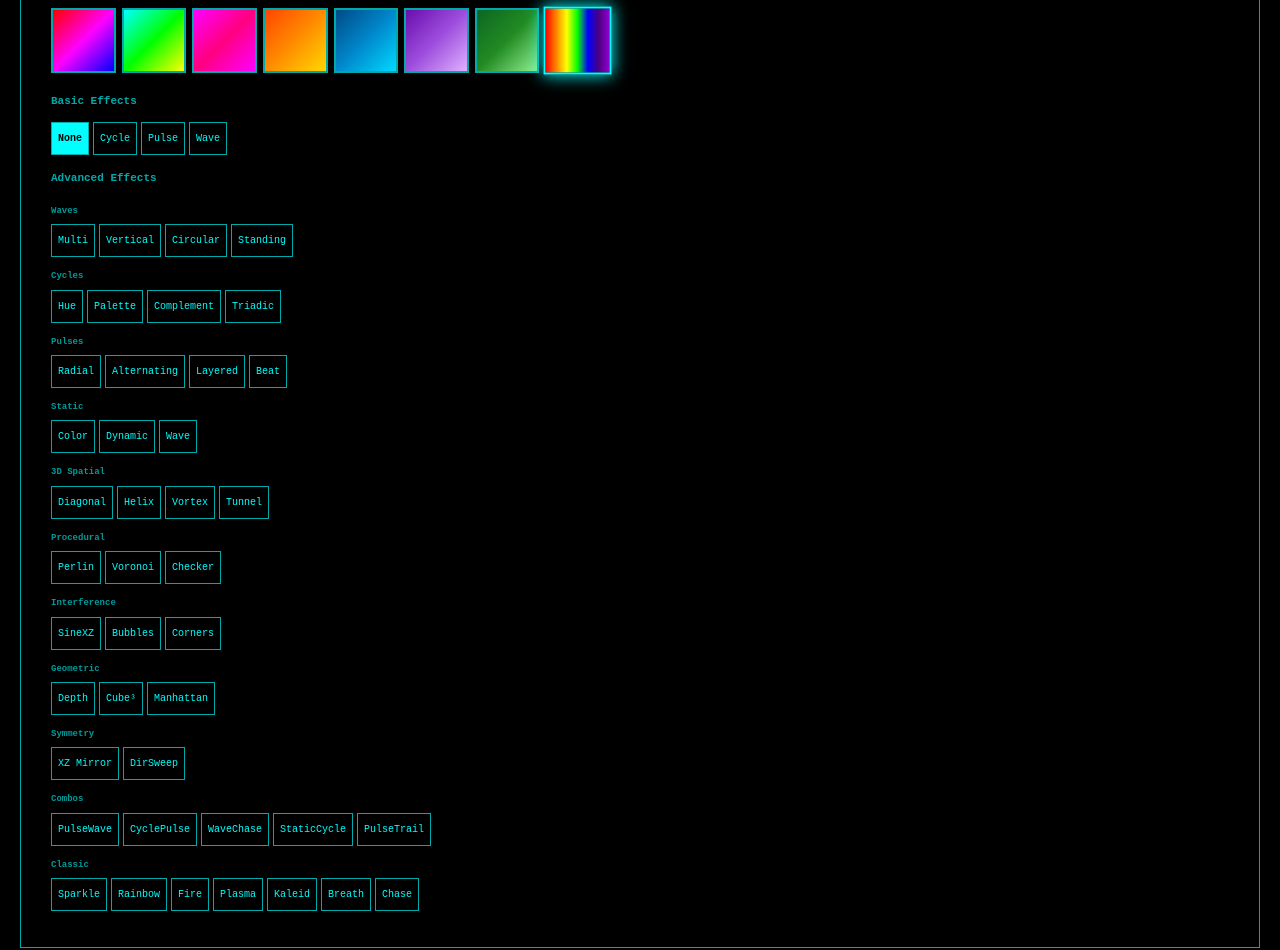
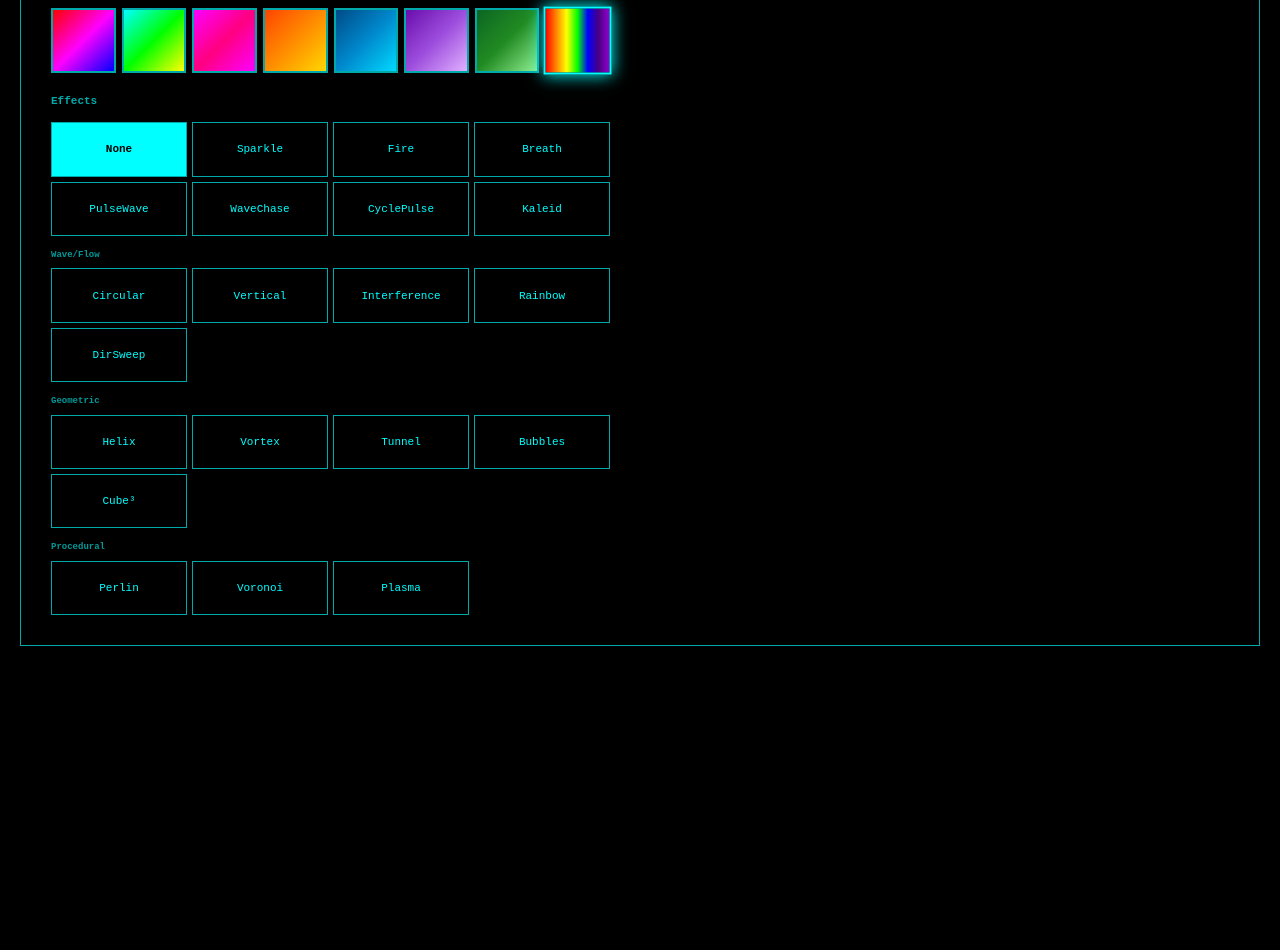
Before and after one commit to tsurantino/vd-proto, a website: page web/controller.html in a window 1280 px wide. Shown: the part 1258-2208 px from the top of the page. After the commit the page ends 1924 px from the top, so only its background shows below. Drawn offline with nearby package versions, Linux system fonts and the light colour scheme; no server answers.

Commit message:
Fixed/simplified color effects ui - still needs work.

```diff
--- a/web/controller.html
+++ b/web/controller.html
@@ -327,113 +327,47 @@
                         <button class="color-preset-btn active" data-type="rainbow" style="background: linear-gradient(90deg, #FF0000 0%, #FF7F00 16%, #FFFF00 33%, #00FF00 50%, #0000FF 66%, #4B0082 83%, #9400D3 100%);"></button>
                     </div>
 
-                    <!-- Basic Color Effects -->
-                    <div class="subsection-title">Basic Effects</div>
-                    <div class="color-effect-buttons">
-                        <button class="color-effect-btn active" data-effect="none">None</button>
-                        <button class="color-effect-btn" data-effect="cycle">Cycle</button>
-                        <button class="color-effect-btn" data-effect="pulse">Pulse</button>
-                        <button class="color-effect-btn" data-effect="wave">Wave</button>
+                    <!-- Effects -->
+                    <div class="subsection-title">Effects</div>
+
+                    <!-- Classic & Combo Effects -->
+                    <div class="button-group">
+                        <button class="scene-btn active" data-effect="none">None</button>
+                        <button class="scene-btn" data-effect="sparkle">Sparkle</button>
+                        <button class="scene-btn" data-effect="fire">Fire</button>
+                        <button class="scene-btn" data-effect="breath">Breath</button>
+                        <button class="scene-btn" data-effect="pulseWave">PulseWave</button>
+                        <button class="scene-btn" data-effect="waveChase">WaveChase</button>
+                        <button class="scene-btn" data-effect="cyclePulse">CyclePulse</button>
+                        <button class="scene-btn" data-effect="kaleidoscope">Kaleid</button>
                     </div>
 
-                    <!-- Advanced Color Effects -->
-                    <div class="subsection-title">Advanced Effects</div>
-
-                    <!-- Wave Effects -->
-                    <div class="effect-category-title">Waves</div>
-                    <div class="color-effect-buttons">
-                        <button class="advanced-effect-btn" data-effect="waveMulti">Multi</button>
-                        <button class="advanced-effect-btn" data-effect="waveVertical">Vertical</button>
-                        <button class="advanced-effect-btn" data-effect="waveCircular">Circular</button>
-                        <button class="advanced-effect-btn" data-effect="waveStanding">Standing</button>
+                    <!-- Wave/Flow Effects -->
+                    <div class="effect-category-title">Wave/Flow</div>
+                    <div class="button-group">
+                        <button class="scene-btn" data-effect="waveCircular">Circular</button>
+                        <button class="scene-btn" data-effect="waveVertical">Vertical</button>
+                        <button class="scene-btn" data-effect="sineInterferenceXZ">Interference</button>
+                        <button class="scene-btn" data-effect="rainbowSweep">Rainbow</button>
+                        <button class="scene-btn" data-effect="directionalSweep">DirSweep</button>
                     </div>
 
-                    <!-- Cycle Effects -->
-                    <div class="effect-category-title">Cycles</div>
-                    <div class="color-effect-buttons">
-                        <button class="advanced-effect-btn" data-effect="cycleHue">Hue</button>
-                        <button class="advanced-effect-btn" data-effect="cyclePalette">Palette</button>
-                        <button class="advanced-effect-btn" data-effect="cycleComplementary">Complement</button>
-                        <button class="advanced-effect-btn" data-effect="cycleTriadic">Triadic</button>
-                    </div>
-
-                    <!-- Pulse Effects -->
-                    <div class="effect-category-title">Pulses</div>
-                    <div class="color-effect-buttons">
-                        <button class="advanced-effect-btn" data-effect="pulseRadial">Radial</button>
-                        <button class="advanced-effect-btn" data-effect="pulseAlternating">Alternating</button>
-                        <button class="advanced-effect-btn" data-effect="pulseLayered">Layered</button>
-                        <button class="advanced-effect-btn" data-effect="pulseBeat">Beat</button>
-                    </div>
-
-                    <!-- Static/Noise Effects -->
-                    <div class="effect-category-title">Static</div>
-                    <div class="color-effect-buttons">
-                        <button class="advanced-effect-btn" data-effect="staticColor">Color</button>
-                        <button class="advanced-effect-btn" data-effect="staticDynamic">Dynamic</button>
-                        <button class="advanced-effect-btn" data-effect="staticWave">Wave</button>
-                    </div>
-
-                    <!-- 3D Spatial Effects -->
-                    <div class="effect-category-title">3D Spatial</div>
-                    <div class="color-effect-buttons">
-                        <button class="advanced-effect-btn" data-effect="diagonalWaves">Diagonal</button>
-                        <button class="advanced-effect-btn" data-effect="helix">Helix</button>
-                        <button class="advanced-effect-btn" data-effect="vortex">Vortex</button>
-                        <button class="advanced-effect-btn" data-effect="tunnel">Tunnel</button>
+                    <!-- Geometric Effects -->
+                    <div class="effect-category-title">Geometric</div>
+                    <div class="button-group">
+                        <button class="scene-btn" data-effect="helix">Helix</button>
+                        <button class="scene-btn" data-effect="vortex">Vortex</button>
+                        <button class="scene-btn" data-effect="tunnel">Tunnel</button>
+                        <button class="scene-btn" data-effect="sphericalShellsMoving">Bubbles</button>
+                        <button class="scene-btn" data-effect="cubeInCube">Cube³</button>
                     </div>
 
                     <!-- Procedural Effects -->
                     <div class="effect-category-title">Procedural</div>
-                    <div class="color-effect-buttons">
-                        <button class="advanced-effect-btn" data-effect="perlinNoise">Perlin</button>
-                        <button class="advanced-effect-btn" data-effect="voronoi">Voronoi</button>
-                        <button class="advanced-effect-btn" data-effect="checkerboard3D">Checker</button>
-                    </div>
-
-                    <!-- Interference Effects -->
-                    <div class="effect-category-title">Interference</div>
-                    <div class="color-effect-buttons">
-                        <button class="advanced-effect-btn" data-effect="sineInterferenceXZ">SineXZ</button>
-                        <button class="advanced-effect-btn" data-effect="sphericalShellsMoving">Bubbles</button>
-                        <button class="advanced-effect-btn" data-effect="cornerExplosion">Corners</button>
-                    </div>
-
-                    <!-- Geometric Effects -->
-                    <div class="effect-category-title">Geometric</div>
-                    <div class="color-effect-buttons">
-                        <button class="advanced-effect-btn" data-effect="depthLayers">Depth</button>
-                        <button class="advanced-effect-btn" data-effect="cubeInCube">Cube³</button>
-                        <button class="advanced-effect-btn" data-effect="manhattanDistance">Manhattan</button>
-                    </div>
-
-                    <!-- Symmetry Effects -->
-                    <div class="effect-category-title">Symmetry</div>
-                    <div class="color-effect-buttons">
-                        <button class="advanced-effect-btn" data-effect="xzMirror">XZ Mirror</button>
-                        <button class="advanced-effect-btn" data-effect="directionalSweep">DirSweep</button>
-                    </div>
-
-                    <!-- Combination Effects -->
-                    <div class="effect-category-title">Combos</div>
-                    <div class="color-effect-buttons">
-                        <button class="advanced-effect-btn" data-effect="pulseWave">PulseWave</button>
-                        <button class="advanced-effect-btn" data-effect="cyclePulse">CyclePulse</button>
-                        <button class="advanced-effect-btn" data-effect="waveChase">WaveChase</button>
-                        <button class="advanced-effect-btn" data-effect="staticCycle">StaticCycle</button>
-                        <button class="advanced-effect-btn" data-effect="pulseTrail">PulseTrail</button>
-                    </div>
-
-                    <!-- Classic Effects -->
-                    <div class="effect-category-title">Classic</div>
-                    <div class="color-effect-buttons">
-                        <button class="advanced-effect-btn" data-effect="sparkle">Sparkle</button>
-                        <button class="advanced-effect-btn" data-effect="rainbowSweep">Rainbow</button>
-                        <button class="advanced-effect-btn" data-effect="fire">Fire</button>
-                        <button class="advanced-effect-btn" data-effect="plasma">Plasma</button>
-                        <button class="advanced-effect-btn" data-effect="kaleidoscope">Kaleid</button>
-                        <button class="advanced-effect-btn" data-effect="breath">Breath</button>
-                        <button class="advanced-effect-btn" data-effect="colorChase">Chase</button>
+                    <div class="button-group">
+                        <button class="scene-btn" data-effect="perlinNoise">Perlin</button>
+                        <button class="scene-btn" data-effect="voronoi">Voronoi</button>
+                        <button class="scene-btn" data-effect="plasma">Plasma</button>
                     </div>
                 </div>
             </div>
@@ -604,10 +538,11 @@
             });
         });
 
-        // Color effect buttons
-        document.querySelectorAll('.color-effect-btn, .advanced-effect-btn').forEach(btn => {
+        // Color effect buttons - select all buttons with data-effect attribute
+        document.querySelectorAll('button[data-effect]').forEach(btn => {
             btn.addEventListener('click', () => {
-                document.querySelectorAll('.color-effect-btn, .advanced-effect-btn')
+                // Remove active from all effect buttons
+                document.querySelectorAll('button[data-effect]')
                     .forEach(b => b.classList.remove('active'));
                 btn.classList.add('active');
                 params.color_effect = btn.dataset.effect;
```
Also changed, not shown: 2 other files.
